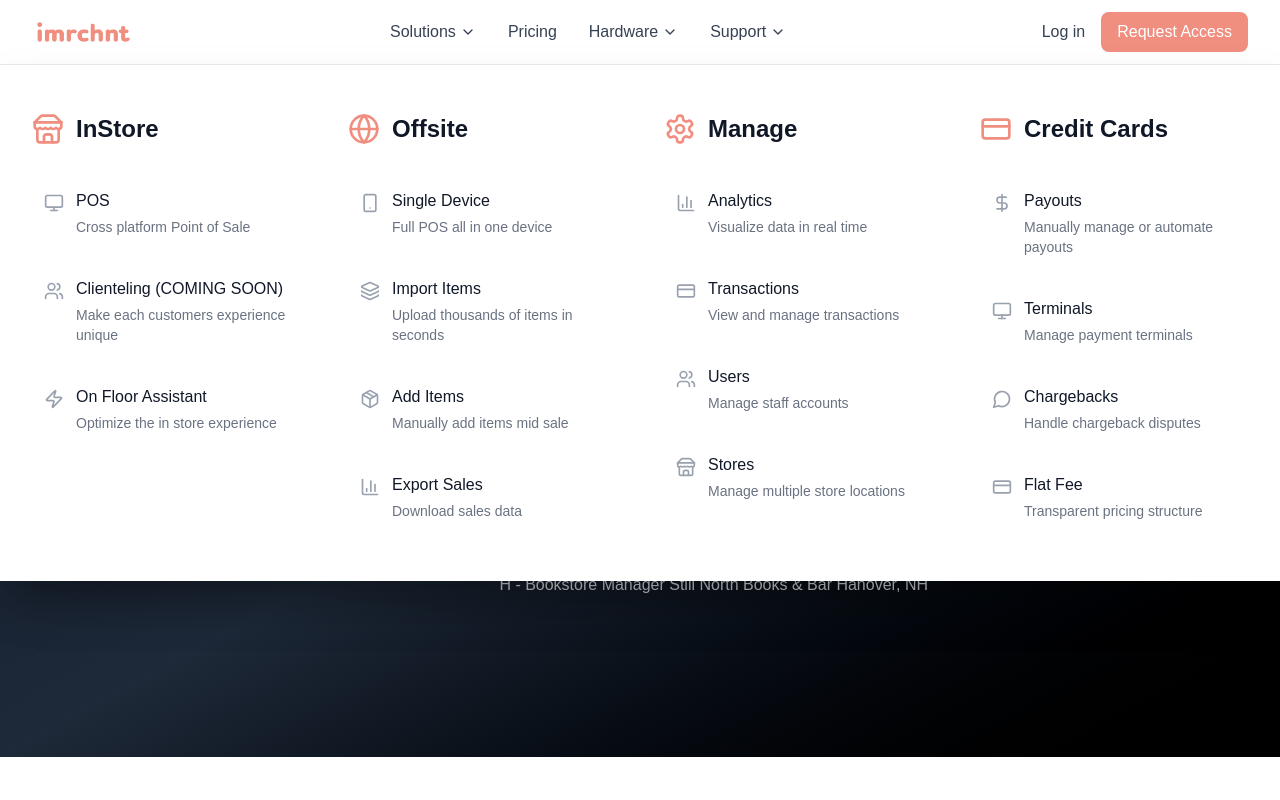
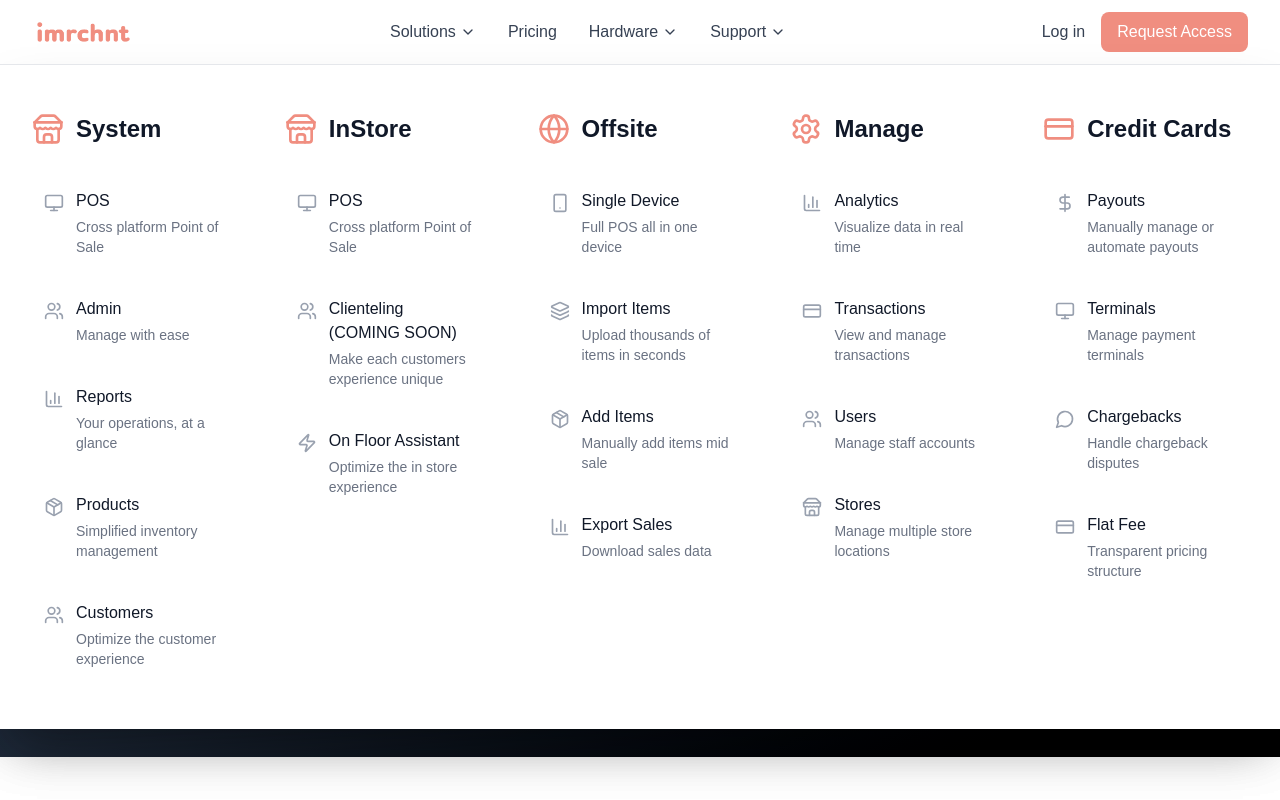
Before and after one commit to MarkHochreiter/imrchnt-website, a React (Vite) app: page / in a window 1280 px wide. Both pictures are taken after a click on the button "Solutions". Shown: the top 800 px of the page. Built offline with nearby package versions, Linux system fonts and the light colour scheme.

Commit message:
Update MegaMenu.jsx

```diff
--- a/src/components/MegaMenu.jsx
+++ b/src/components/MegaMenu.jsx
@@ -28,6 +28,37 @@ import {
 
 function MegaMenu({ isVisible, onMouseEnter, onMouseLeave, onNavigate }) {
   const menuData = [
+    {
+      title: "System",
+      icon: <Store className="h-8 w-8 text-[#f08e80]" />,
+      items: [
+        {
+          title: "POS",
+          subtitle: "Cross platform Point of Sale",
+          icon: <Monitor className="h-5 w-5" />
+        },
+        {
+          title: "Admin",
+          subtitle: "Manage with ease",
+          icon: <Users className="h-5 w-5" />
+        },
+        {
+          title: "Reports",
+          subtitle: "Your operations, at a glance",
+          icon: <BarChart3 className="h-5 w-5" />
+        },
+        {
+          title: "Products",
+          subtitle: "Simplified inventory management",
+          icon: <Package className="h-5 w-5" />
+        },
+        {
+          title: "Customers",
+          subtitle: "Optimize the customer experience",
+          icon: <Users className="h-5 w-5" />
+        }
+      ]
+    },
     {
       title: "InStore",
       icon: <Store className="h-8 w-8 text-[#f08e80]" />,
@@ -138,7 +169,7 @@ function MegaMenu({ isVisible, onMouseEnter, onMouseLeave, onNavigate }) {
       onMouseLeave={onMouseLeave}
     >
       <div className="max-w-7xl mx-auto px-4 sm:px-6 lg:px-8 py-12">
-        <div className="grid grid-cols-4 gap-12">
+        <div className="grid grid-cols-5 gap-12">
           {menuData.map((column, columnIndex) => (
             <div key={columnIndex} className="space-y-6">
               {/* Column Header */}
@@ -158,6 +189,7 @@ function MegaMenu({ isVisible, onMouseEnter, onMouseLeave, onNavigate }) {
                     onClick={(e) => {
                       e.preventDefault()
                       const pageMap = {
+                        'System': 'system',
                         'InStore': 'instore',
                         'Offsite': 'offsite',
                         'Manage': 'manage',
@@ -165,6 +197,10 @@ function MegaMenu({ isVisible, onMouseEnter, onMouseLeave, onNavigate }) {
                       }
                       const sectionMap = {
                         'POS': 'pos',
+                        'Admin': 'admin',
+                        'Reports': 'reports',
+                        'Products': 'products',
+                        'Customers': 'customers',
                         'Clienteling': 'clienteling',
                         'On Floor Assistance': 'on-floor-assistance',
                         'Single Device': 'single-device',
```
